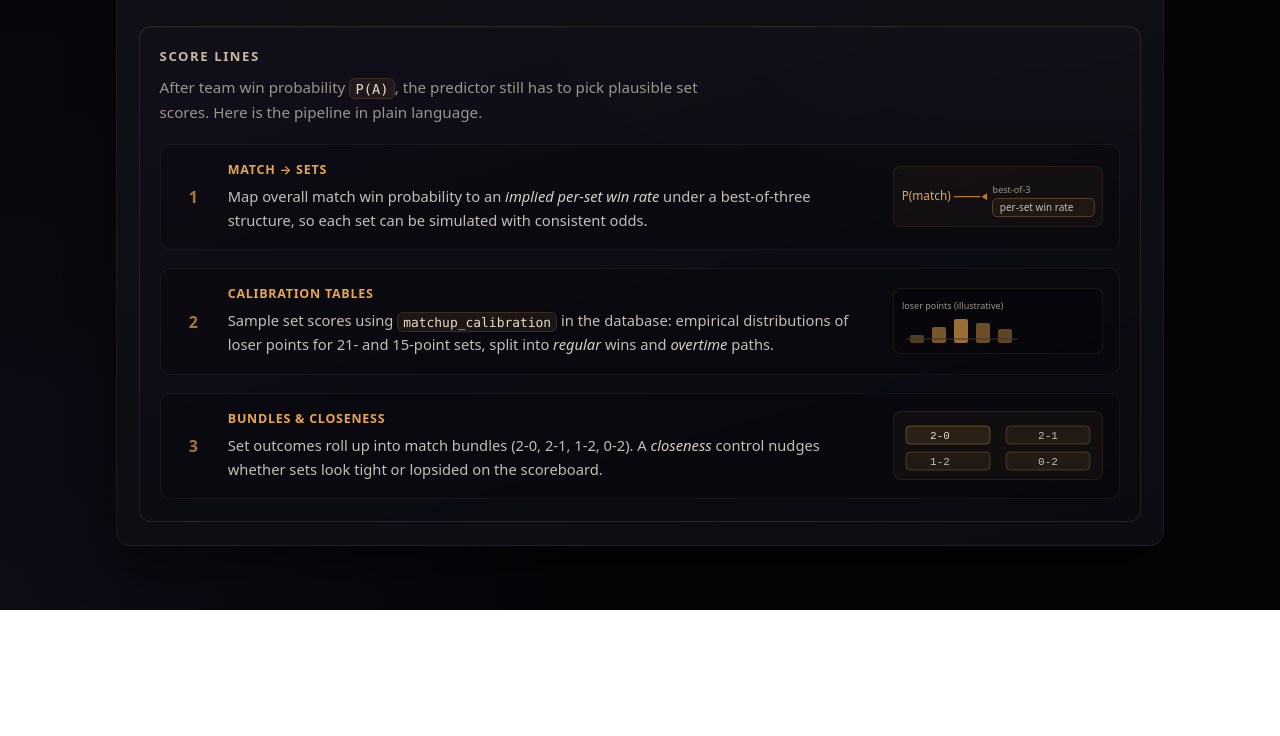
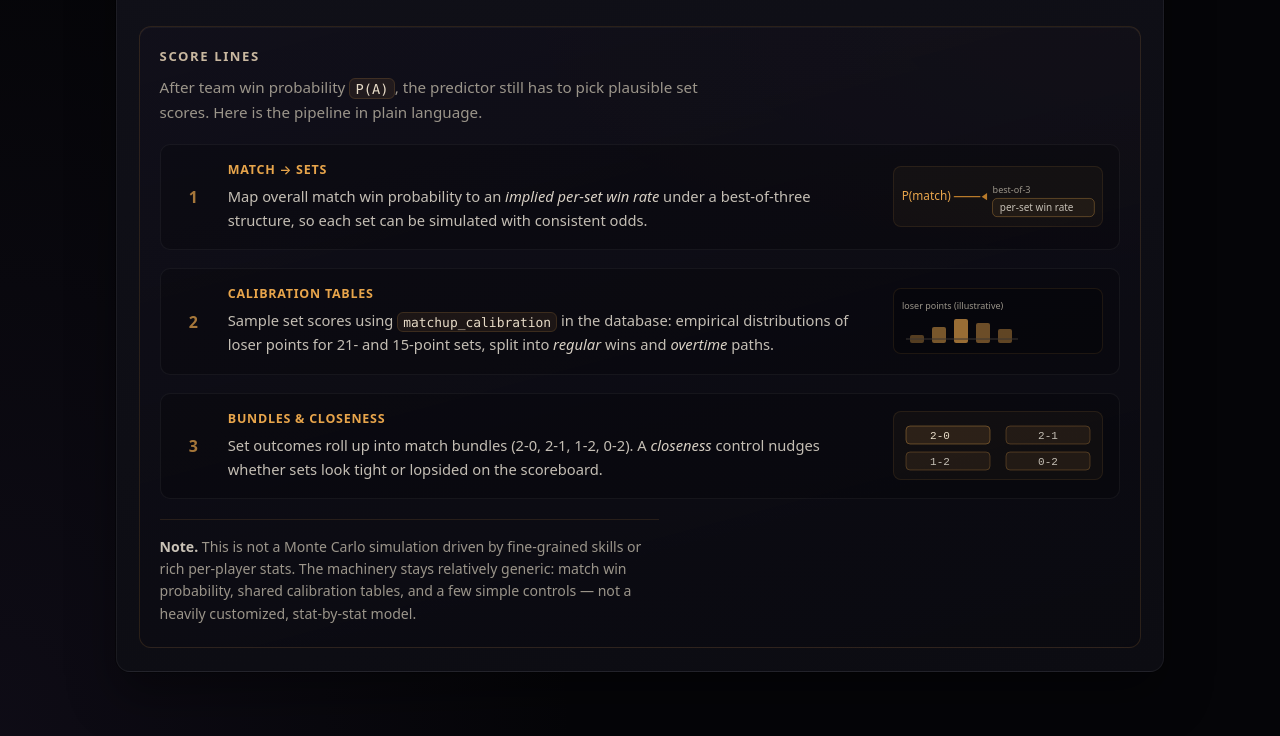
Before and after one commit to skykauf/skylerkaufman-com, a website: page math-meteor/index.html in a window 1280 px wide. Shown: the part 1938-2674 px from the top of the page. Before the commit the page ends 2548 px from the top, so only its background shows below. Drawn offline with nearby package versions, Linux system fonts and the light colour scheme.

Commit message:
Math Meteor: note that score lines are not Monte Carlo over custom stats
Made-with: Cursor

```diff
--- a/math-meteor/index.html
+++ b/math-meteor/index.html
@@ -298,6 +298,11 @@
               </figure>
             </li>
           </ol>
+          <p class="mm-score-lines__note muted">
+            <strong>Note.</strong> This is not a Monte Carlo simulation driven by fine-grained skills or
+            rich per-player stats. The machinery stays relatively generic: match win probability, shared
+            calibration tables, and a few simple controls — not a heavily customized, stat-by-stat model.
+          </p>
         </section>
       </section>
     </main>
--- a/math-meteor/styles.css
+++ b/math-meteor/styles.css
@@ -569,3 +569,17 @@
     margin-inline: -0.15rem;
   }
 }
+
+.math-meteor .mm-score-lines__note {
+  margin: 1.25rem 0 0;
+  padding-top: 1rem;
+  border-top: 1px solid rgba(232, 165, 75, 0.12);
+  max-width: 62ch;
+  font-size: 0.88rem;
+  line-height: 1.58;
+}
+
+.math-meteor .mm-score-lines__note strong {
+  color: #c9c2b6;
+  font-weight: 600;
+}
```
